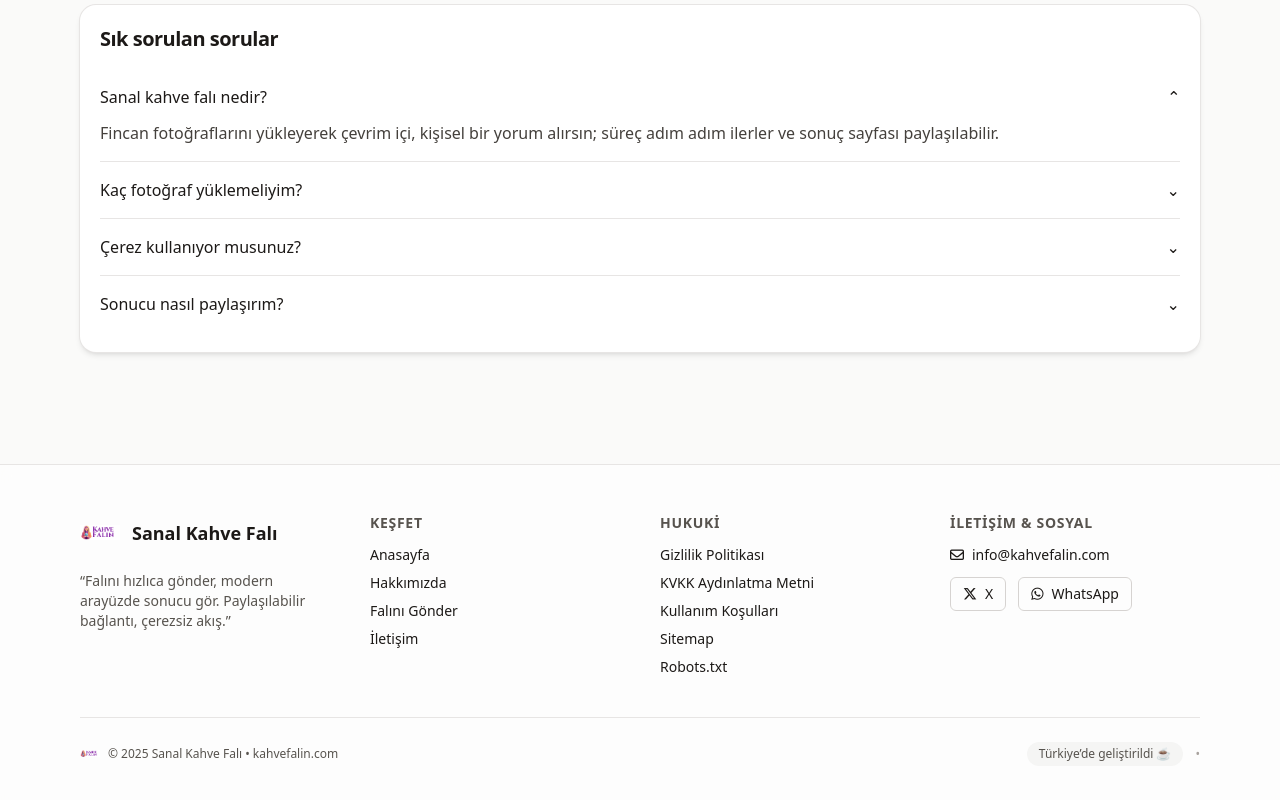
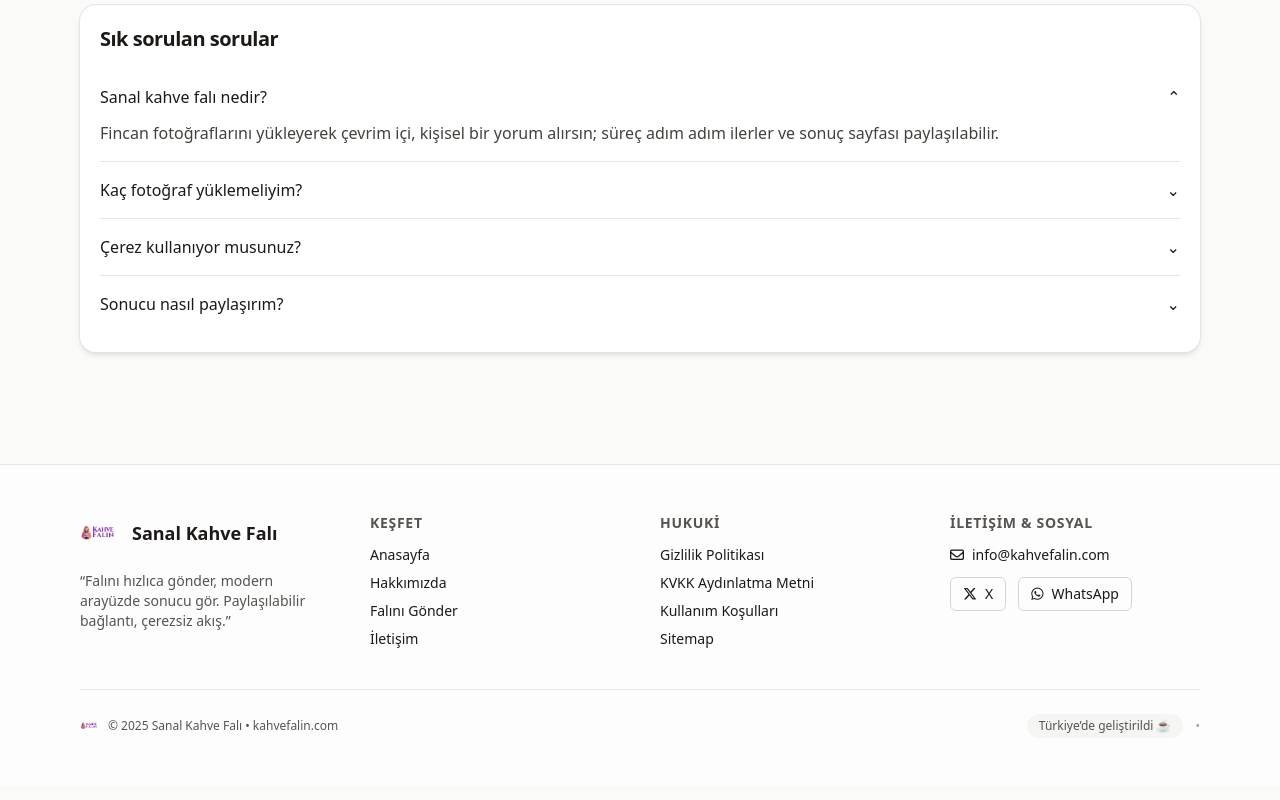
Before and after one commit to kuleliworks/kahve-fali, a Next.js app: page / in a window 1280 px wide. Shown: the part 1124-1924 px from the top of the page. Built offline with nearby package versions, Linux system fonts and the light colour scheme.

Commit message:
Update Footer.tsx

```diff
--- a/components/Footer.tsx
+++ b/components/Footer.tsx
@@ -43,7 +43,6 @@ export default function Footer() {
               <li><Link className="hover:underline" href="/kvkk">KVKK Aydınlatma Metni</Link></li>
               <li><Link className="hover:underline" href="/kullanim-kosullari">Kullanım Koşulları</Link></li>
               <li><a className="hover:underline" href="/sitemap.xml">Sitemap</a></li>
-              <li><a className="hover:underline" href="/robots.txt">Robots.txt</a></li>
             </ul>
           </div>
 
```
